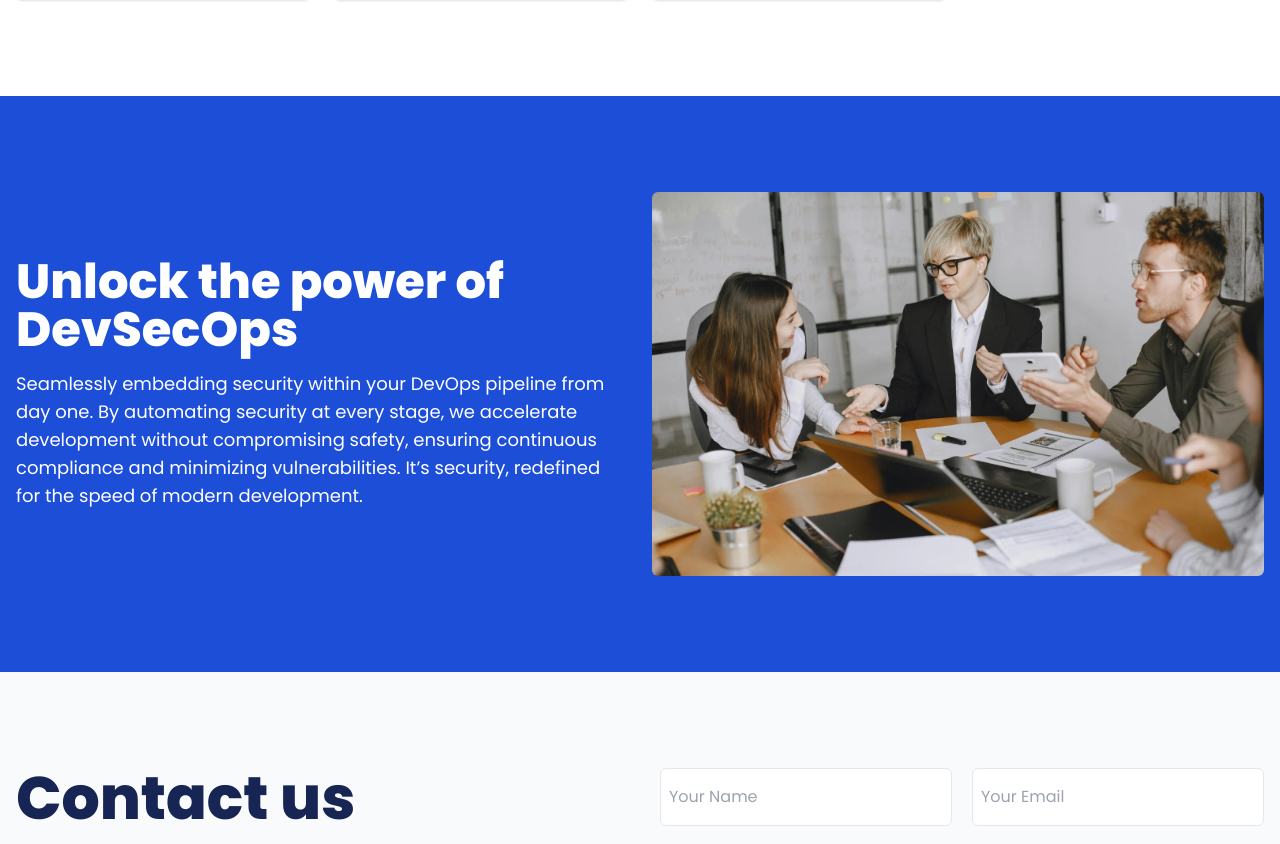
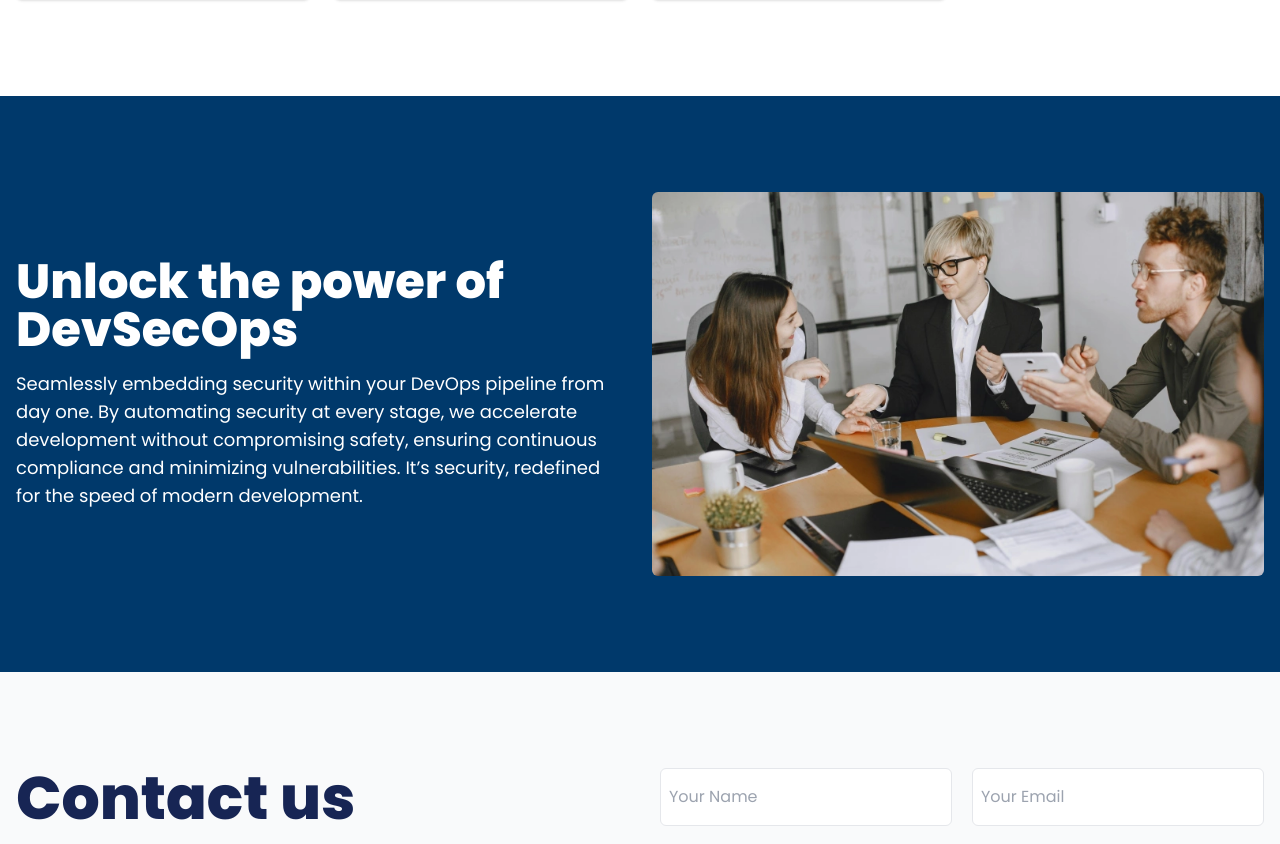
Before and after one commit to Kambatukebele/devops_website, a React (Vite) app: page / in a window 1280 px wide. Shown: the part 3893-4737 px from the top of the page. Built offline with nearby package versions, Linux system fonts and the light colour scheme.

Commit message:
updated the background color and the with of the paragraph on 2xl:screen

```diff
--- a/src/components/text-image/TextImage.jsx
+++ b/src/components/text-image/TextImage.jsx
@@ -2,14 +2,14 @@ import compare from "../../assets/images/compare.webp";
 // the reverseRow is just to reverse the image and image position
 const TextImage = () => {
   return (
-    <section className="w-full h-full bg-blue-700 py-12 lg:py-24">
+    <section className="w-full h-full bg-blue_800 py-12 lg:py-24">
       <div className="container px-4 mx-auto flex flex-col justify-start items-start lg:items-center">
         <div className="flex flex-col justify-start items-start gap-6 lg:flex-row xl:items-center">
           <div className="w-full flex flex-col justify-center items-start gap-4 lg:w-1/2">
             <h2 className="text-3xl font-extrabold text-white text-blue md:text-4xl lg:text-5xl">
               Unlock the power of DevSecOps
             </h2>
-            <p className="text-base font-normal text-white md:text-lg">
+            <p className="text-base font-normal text-white md:text-lg 2xl:max-w-lg">
               Seamlessly embedding security within your DevOps pipeline from day
               one. By automating security at every stage, we accelerate
               development without compromising safety, ensuring continuous
```
